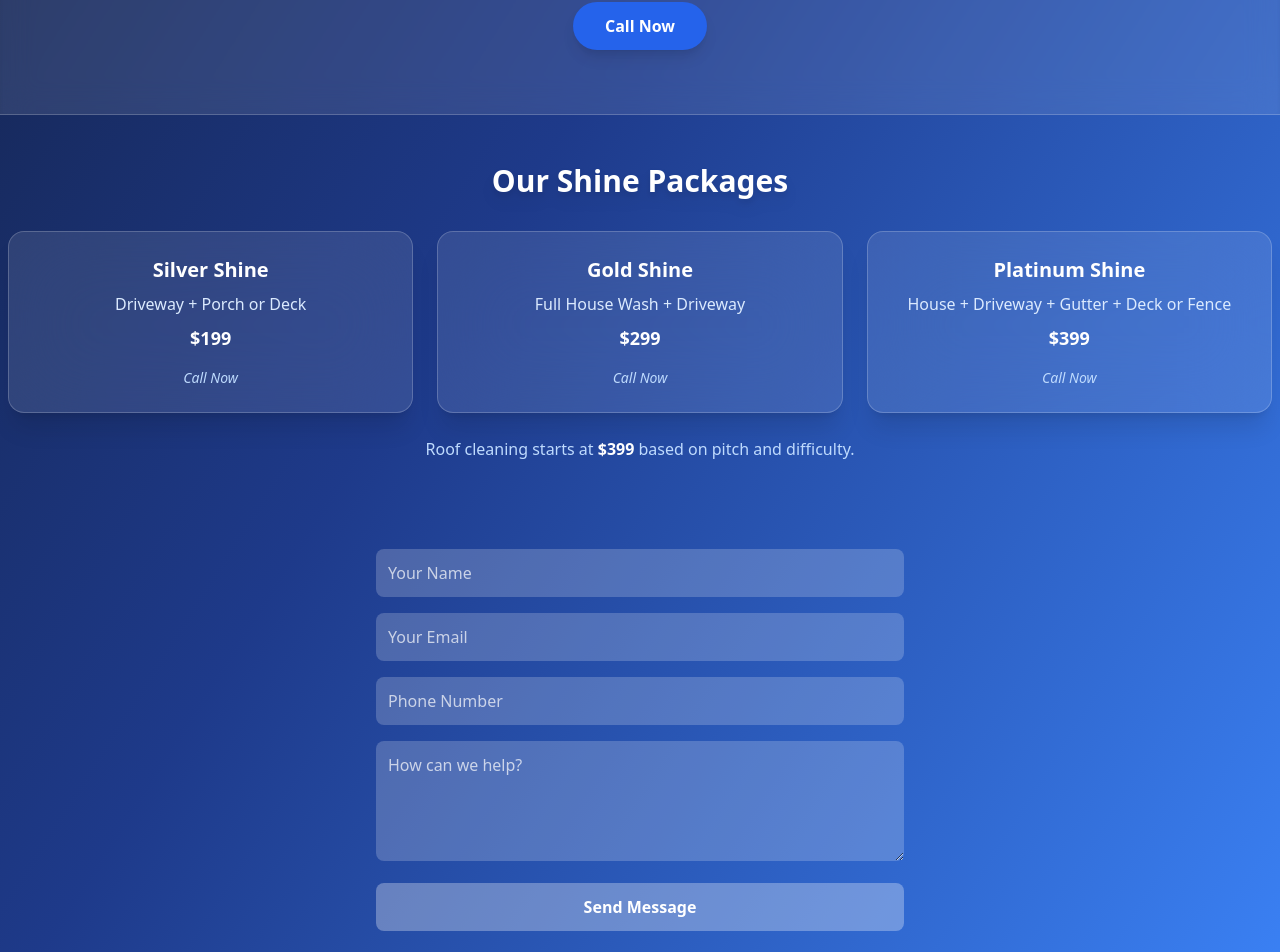
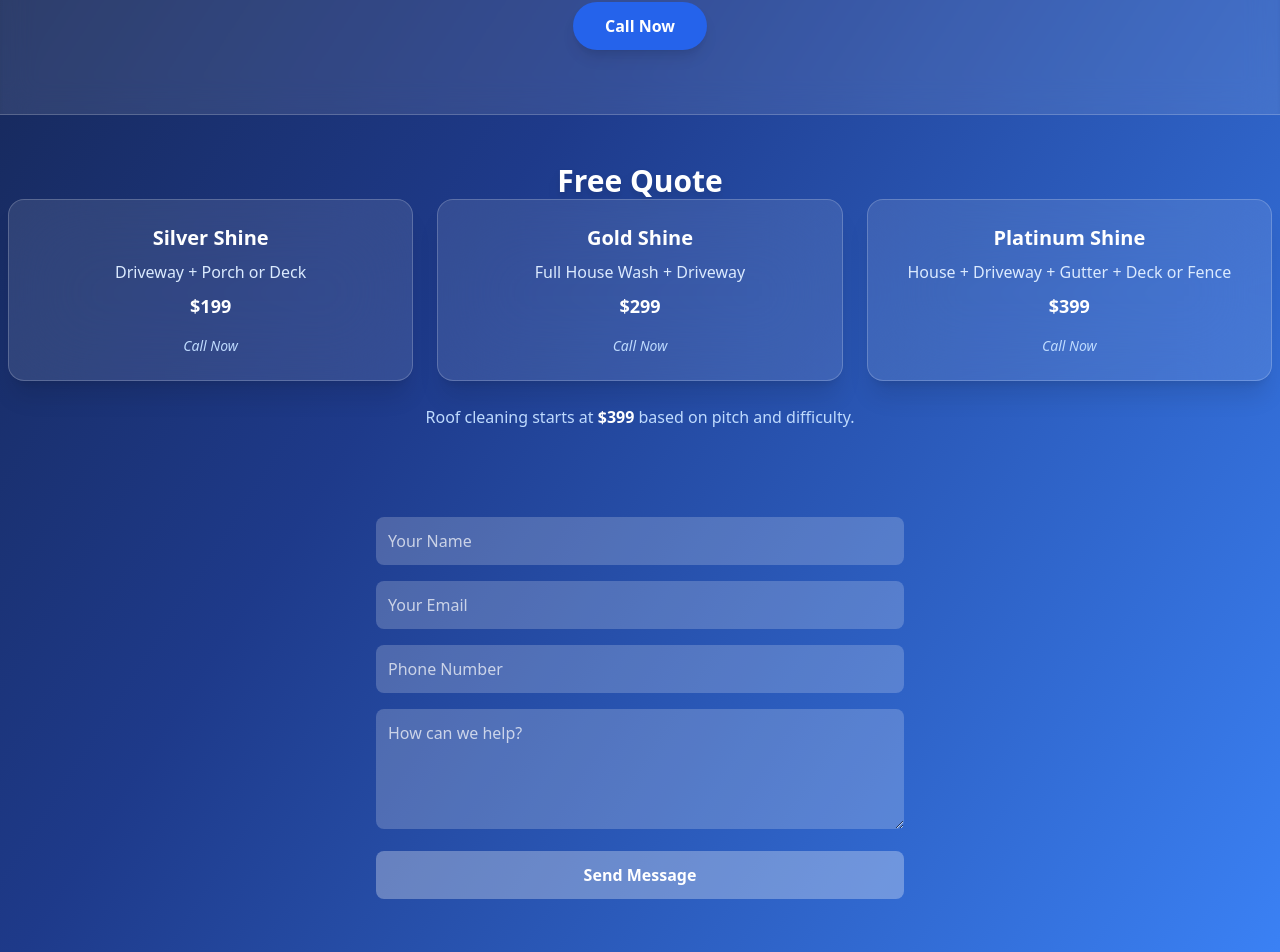
Before and after one commit to sylgag86/Cascade-final, a React (Create React App) app: page / in a window 1280 px wide. Shown: the part 999-1951 px from the top of the page. Built offline with nearby package versions, Linux system fonts and the light colour scheme.

Commit message:
Updated CTA and made Shine Packages clickable

```diff
--- a/src/CascadeLandingPage.jsx
+++ b/src/CascadeLandingPage.jsx
@@ -45,7 +45,13 @@ export default function CascadeLandingPage() {
 
       {/* Shine Packages */}
       <section className="text-center py-12">
-        <h3 className="text-3xl font-bold text-white drop-shadow-lg mb-8">Our Shine Packages</h3>
+       <a
+  href="tel:+17162431397"
+  className="text-3xl font-bold text-white drop-shadow-lg mb-8 hover:underline hover:text-blue-300 transition"
+>
+  Free Quote
+</a>
+
         <div className="grid md:grid-cols-3 gap-6 px-2">
           {[
             { title: 'Silver Shine', desc: 'Driveway + Porch or Deck', price: '$199' },
```
